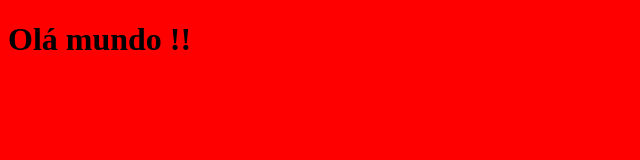
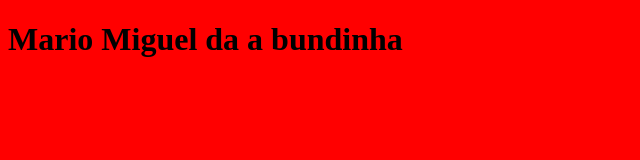
Before and after one commit to FelipeIshara/site, a plain HTML site: page index.html in a window 1280 px wide. Shown: the whole page, without its empty margins (0-640 px from the left). Drawn offline with Linux system fonts and the light colour scheme.

Commit message:
meu primeiro commit

```diff
--- a/index.html
+++ b/index.html
@@ -7,6 +7,6 @@
     <link rel="stylesheet" href="css/style.css">
 </head>
 <body>
-    <h1>Olá mundo !!</h1>
+    <h1>Mario Miguel da a bundinha</h1>
 </body>
 </html>
```
